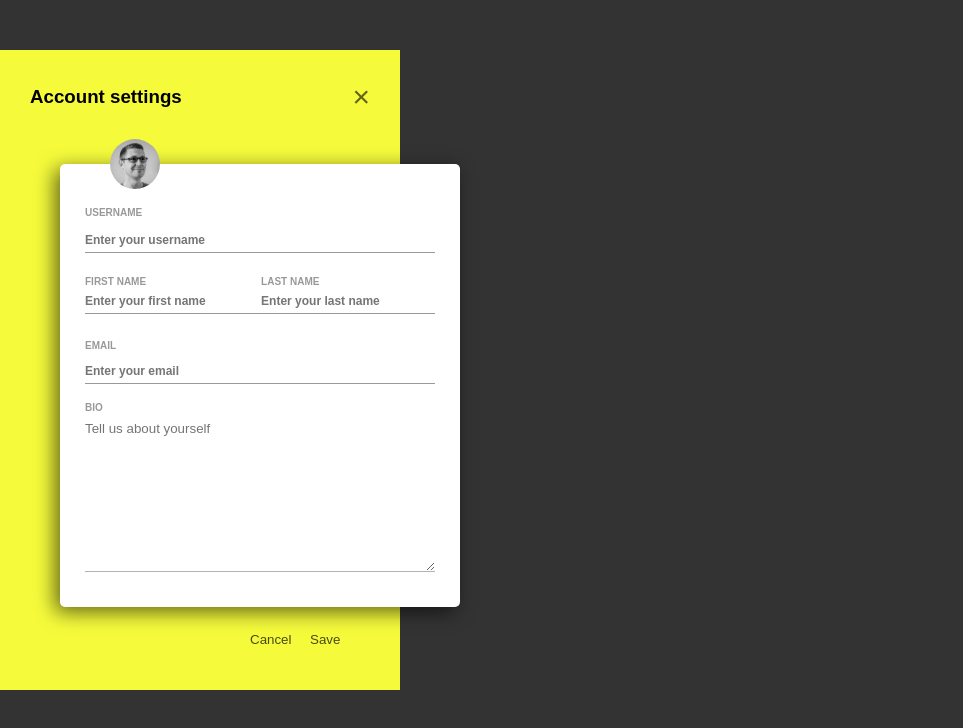
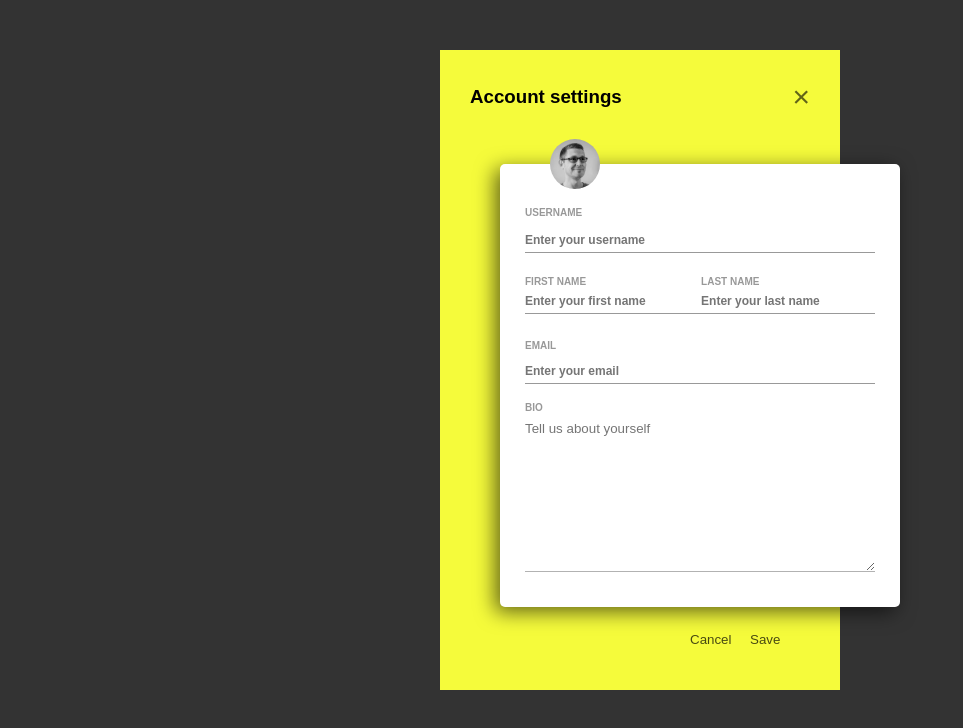
Before and after one commit to shaxi007/login-page, a plain HTML site: page index.html in a window 1280 px wide. Shown: the whole page, without its empty margins (0-963 px from the left). Drawn offline with Linux system fonts and the light colour scheme.

Commit message:
style.css

```diff
--- a/css/style.css
+++ b/css/style.css
@@ -6,9 +6,6 @@
 }
 body {
     background-color: #333;
-    display: grid;
-    grid-template-columns: repeat(4,minmax(200px,auto));
-    grid-template-columns: repeat(auto-fill,minmax(200px,auto));
 }
 
 .hammasi-oralgan {
```
